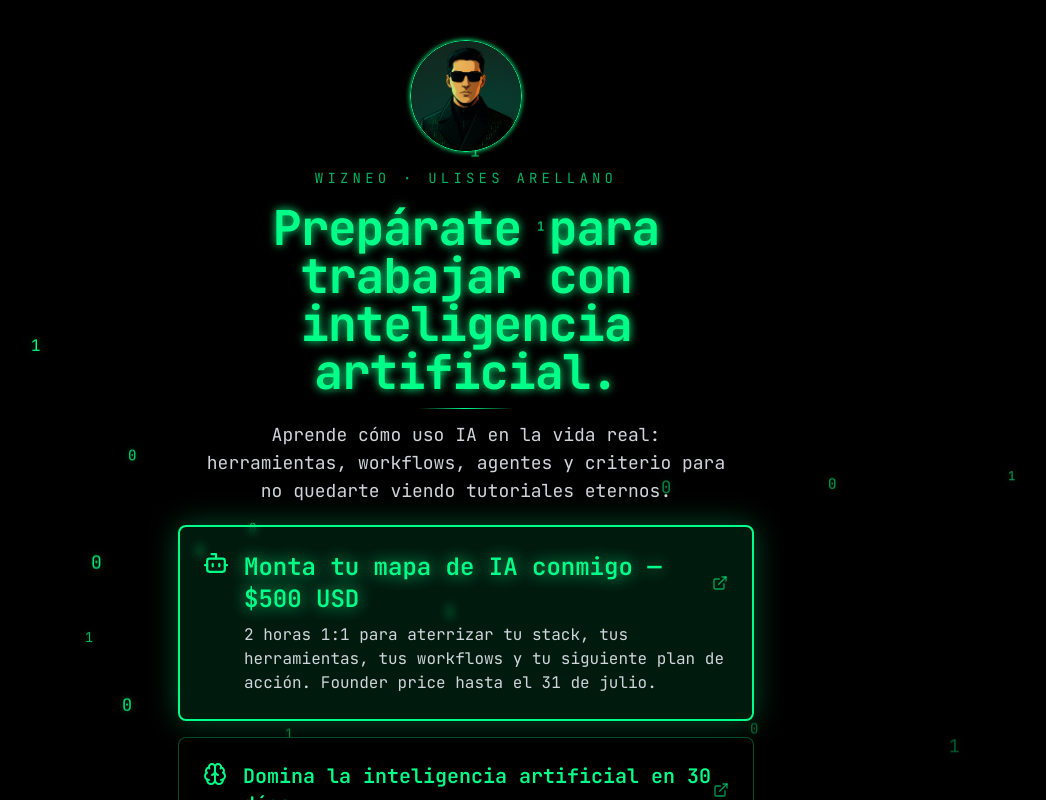
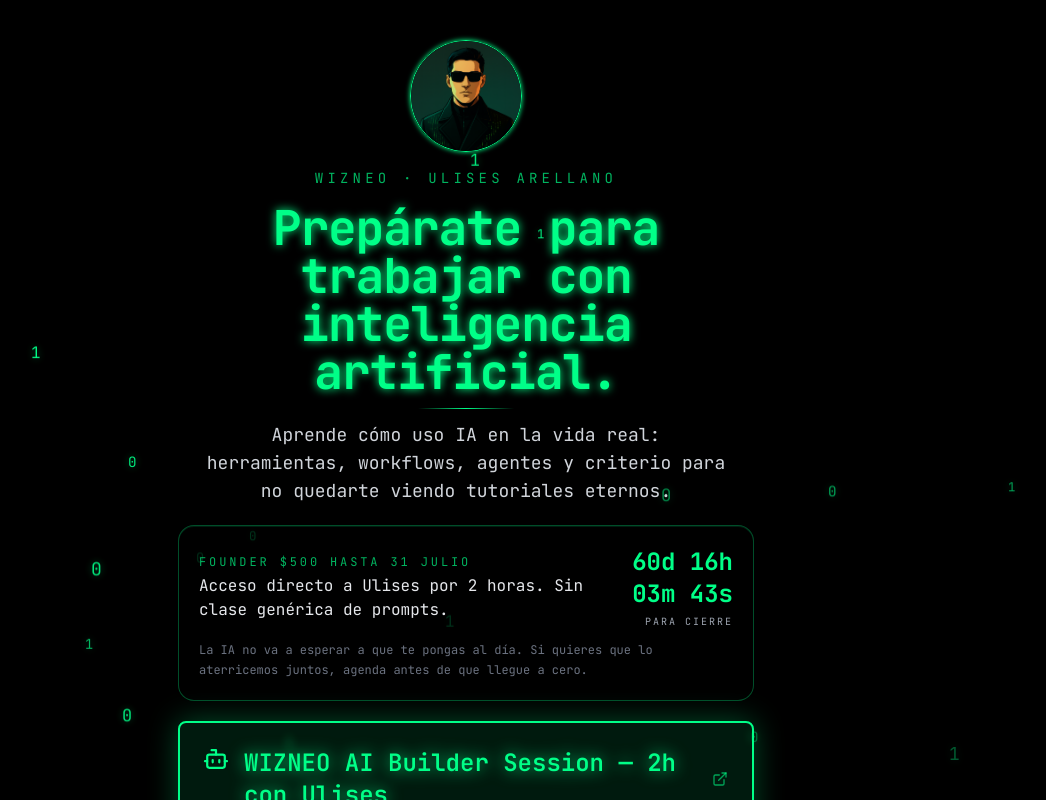
Before and after one commit to WIZNEOAI/wizneo-linktree, a React (Vite) app: page / in a window 1280 px wide. Shown: the top 800 px of the page, without its empty margins (174-1220 px from the left). Built offline with nearby package versions, Linux system fonts and the light colour scheme.

Commit message:
Add WIZNEO founder countdown

```diff
--- a/src/pages/Index.tsx
+++ b/src/pages/Index.tsx
@@ -1,37 +1,63 @@
 
-import React, { useEffect } from 'react';
+import React, { useEffect, useState } from 'react';
 import MatrixRain from '@/components/MatrixRain';
 import LinkCard from '@/components/LinkCard';
 import FloatingParticles from '@/components/FloatingParticles';
 import { SocialIcon } from 'react-social-icons';
 import { useAnalytics } from '@/hooks/useAnalytics';
 
+const founderDeadline = new Date('2026-08-01T05:59:59.000Z');
+
+function getFounderCountdown(now = Date.now()) {
+  const totalMs = Math.max(0, founderDeadline.getTime() - now);
+  const totalSeconds = Math.floor(totalMs / 1000);
+  const days = Math.floor(totalSeconds / (60 * 60 * 24));
+  const hours = Math.floor((totalSeconds - days * 60 * 60 * 24) / (60 * 60));
+  const minutes = Math.floor((totalSeconds - days * 60 * 60 * 24 - hours * 60 * 60) / 60);
+  const seconds = totalSeconds % 60;
+  return { days, hours, minutes, seconds, totalMs, isOpen: totalMs > 0 };
+}
+
+function pad(value: number) {
+  return String(value).padStart(2, '0');
+}
+
 const Index = () => {
   const { trackPageView } = useAnalytics();
+  const [countdown, setCountdown] = useState(() => getFounderCountdown());
+
+  useEffect(() => {
+    const timer = window.setInterval(() => setCountdown(getFounderCountdown()), 1000);
+    return () => window.clearInterval(timer);
+  }, []);
 
   useEffect(() => {
     trackPageView('Homepage');
   }, [trackPageView]);
 
+  const offerLink = {
+    icon: "agent",
+    title: "WIZNEO AI Builder Session — 2h con Ulises",
+    description: 'Acceso directo a Ulises por 2 horas para ordenar tus herramientas, dudas, contexto, compu/cel y siguiente ruta. Founder $500 hasta el 31 de julio.',
+    url: "https://cal.com/gnosixio/consultoria-express?utm_source=wizneo_linkhub&utm_medium=primary_cta&utm_campaign=wizneo_1a1_founder",
+    featured: true
+  };
+
   const links = [
-    {
-      icon: "agent",
-      title: "Monta tu mapa de IA conmigo — $500 USD",
-      description: '2 horas 1:1 para aterrizar tu stack, tus herramientas, tus workflows y tu siguiente plan de acción. Founder price hasta el 31 de julio.',
-      url: "https://cal.com/gnosixio/consultoria-express?utm_source=wizneo_linkhub&utm_medium=primary_cta&utm_campaign=wizneo_1a1_founder",
-      featured: true
-    },
+    ...(countdown.isOpen ? [offerLink] : []),
     {
       icon: "brain",
       title: "Domina la inteligencia artificial en 30 días",
-      description: "Recibe gratis un plan personalizado de 4 semanas según tu nivel, tus herramientas y lo que quieres lograr.",
-      url: "https://reto.wizneo.org/?utm_source=linktree&utm_medium=organic&utm_campaign=lead_magnet"
+      description: "Recibe gratis un plan personalizado para entender IA, herramientas actuales y qué hacer día por día.",
+      url: "https://reto.wizneo.org/?utm_source=linktree&utm_medium=organic&utm_campaign=lead_magnet",
+      featured: false
     },
     {
       icon: "newsletter",
       title: "Boletín semanal WIZNEO",
       description: "Noticias, herramientas y oportunidades de IA explicadas sin humo y aterrizadas a la vida real.",
-      url: "https://newsletter.wizneo.org/?utm_source=linktree&utm_medium=organic&utm_campaign=bio"
+      url: "https://newsletter.wizneo.org/?utm_source=linktree&utm_medium=organic&utm_campaign=bio",
+      featured: false
     }
   ];
 
@@ -84,6 +110,35 @@ const Index = () => {
                 Aprende cómo uso IA en la vida real: herramientas, workflows, agentes y criterio para no quedarte viendo tutoriales eternos.
               </p>
             </div>
+          </section>
+
+          {/* Founder urgency */}
+          <section className="rounded-2xl border border-matrix-green/30 bg-black/70 p-4 sm:p-5 shadow-[inset_0_1px_0_rgba(0,255,136,0.12)]" aria-label="Ventana founder WIZNEO">
+            <div className="flex items-center justify-between gap-4">
+              <div className="text-left">
+                <p className="text-[10px] sm:text-xs font-matrix tracking-[0.24em] uppercase text-matrix-green/70">
+                  founder $500 hasta 31 julio
+                </p>
+                <p className="mt-1 text-sm sm:text-base text-gray-200 font-matrix leading-relaxed">
+                  {countdown.isOpen
+                    ? 'Acceso directo a Ulises por 2 horas. Sin clase genérica de prompts.'
+                    : 'La ventana founder cerró. Puedes entrar al reto gratis o a la newsletter.'}
+                </p>
+              </div>
+              <div className="text-right font-matrix text-matrix-green" aria-live="polite">
+                <div className="text-lg sm:text-2xl font-bold leading-none tabular-nums">
+                  {`${pad(countdown.days)}d ${pad(countdown.hours)}h ${pad(countdown.minutes)}m ${pad(countdown.seconds)}s`}
+                </div>
+                <div className="mt-1 text-[10px] uppercase tracking-[0.2em] text-gray-400">
+                  {countdown.isOpen ? 'para cierre' : 'cerrado'}
+                </div>
+              </div>
+            </div>
+            {countdown.isOpen && (
+              <p className="mt-3 text-xs text-gray-500 font-matrix leading-relaxed">
+                La IA no va a esperar a que te pongas al día. Si quieres que lo aterricemos juntos, agenda antes de que llegue a cero.
+              </p>
+            )}
           </section>
 
           {/* Links Section */}
```
